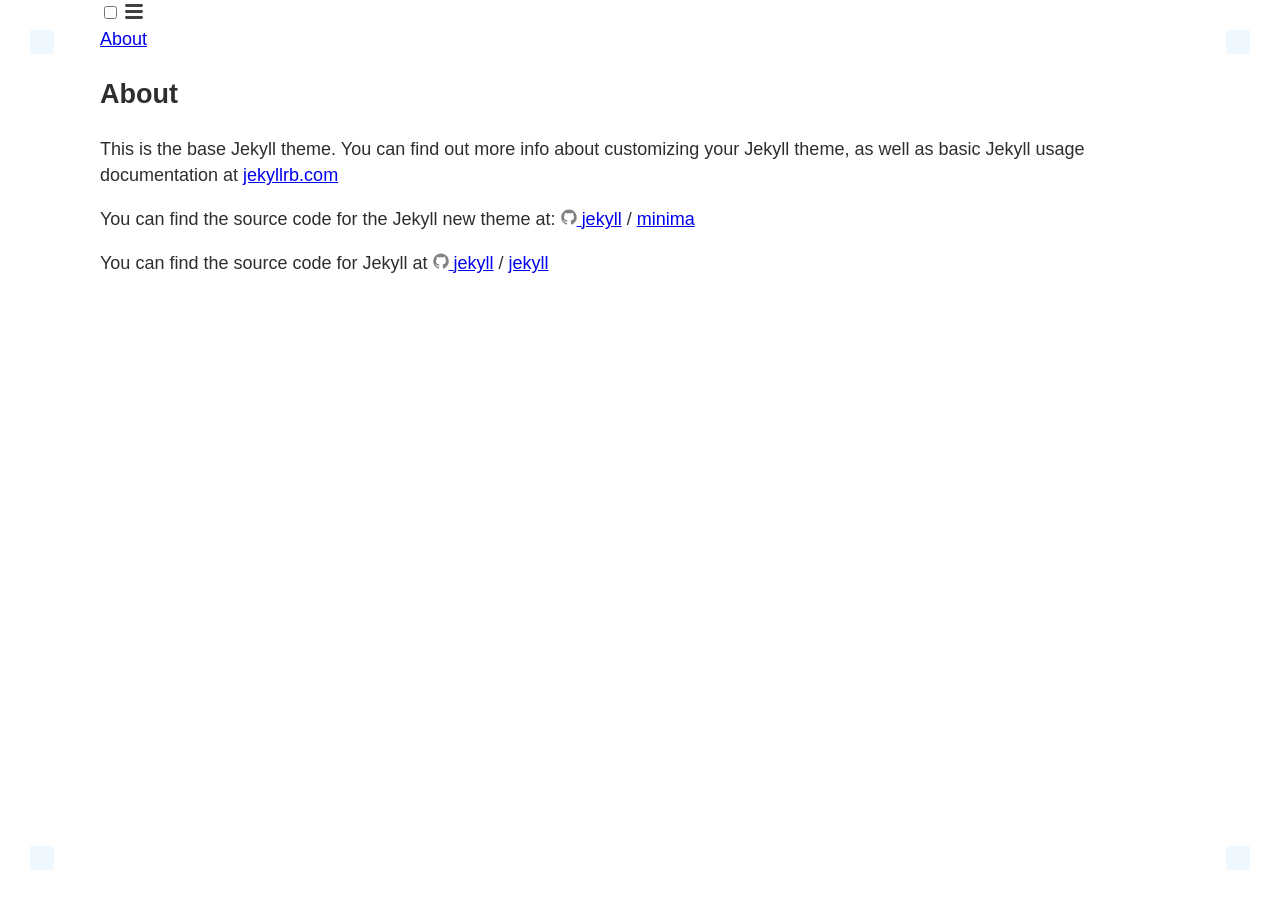
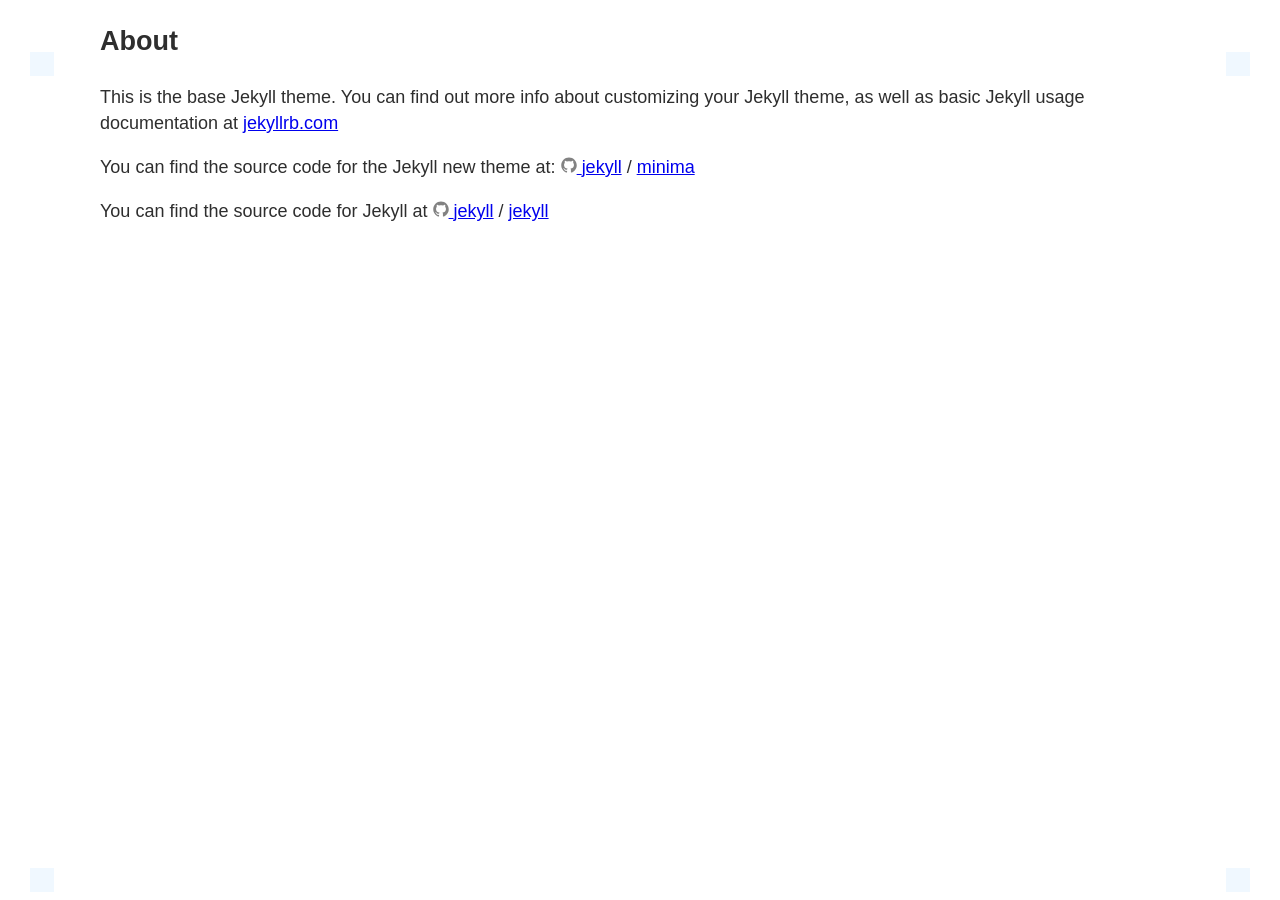
Before and after one commit to dudanev/dudanev.github.io, a Jekyll site: the page built from about.md, in a window 1280 px wide. Built offline with Jekyll 4.4.1, drawn with Linux system fonts in a browser that asks for light colours.

Commit message:
add new header hmtl structure

```diff
--- a/_includes/header.html
+++ b/_includes/header.html
@@ -1,32 +1,3 @@
 <header class="site-header" role="banner">
-
-  <div class="wrapper">
-    {% assign default_paths = site.pages | map: "path" %}
-    {% assign page_paths = site.header_pages | default: default_paths %}
-    <!-- <a class="site-title" href="{{ "/" | relative_url }}">{{ site.title | escape }}</a> -->
-
-    {% if page_paths %}
-      <nav class="site-nav">
-        <input type="checkbox" id="nav-trigger" class="nav-trigger" />
-        <label for="nav-trigger">
-          <span class="menu-icon">
-            <svg viewBox="0 0 18 15" width="18px" height="15px">
-              <path fill="#424242" d="M18,1.484c0,0.82-0.665,1.484-1.484,1.484H1.484C0.665,2.969,0,2.304,0,1.484l0,0C0,0.665,0.665,0,1.484,0 h15.031C17.335,0,18,0.665,18,1.484L18,1.484z"/>
-              <path fill="#424242" d="M18,7.516C18,8.335,17.335,9,16.516,9H1.484C0.665,9,0,8.335,0,7.516l0,0c0-0.82,0.665-1.484,1.484-1.484 h15.031C17.335,6.031,18,6.696,18,7.516L18,7.516z"/>
-              <path fill="#424242" d="M18,13.516C18,14.335,17.335,15,16.516,15H1.484C0.665,15,0,14.335,0,13.516l0,0 c0-0.82,0.665-1.484,1.484-1.484h15.031C17.335,12.031,18,12.696,18,13.516L18,13.516z"/>
-            </svg>
-          </span>
-        </label>
-
-        <div class="trigger">
-          {% for path in page_paths %}
-            {% assign my_page = site.pages | where: "path", path | first %}
-            {% if my_page.title %}
-            <a class="page-link" href="{{ my_page.url | relative_url }}">{{ my_page.title | escape }}</a>
-            {% endif %}
-          {% endfor %}
-        </div>
-      </nav>
-    {% endif %}
-  </div>
+  <div class="logo"></div>
 </header>
```
